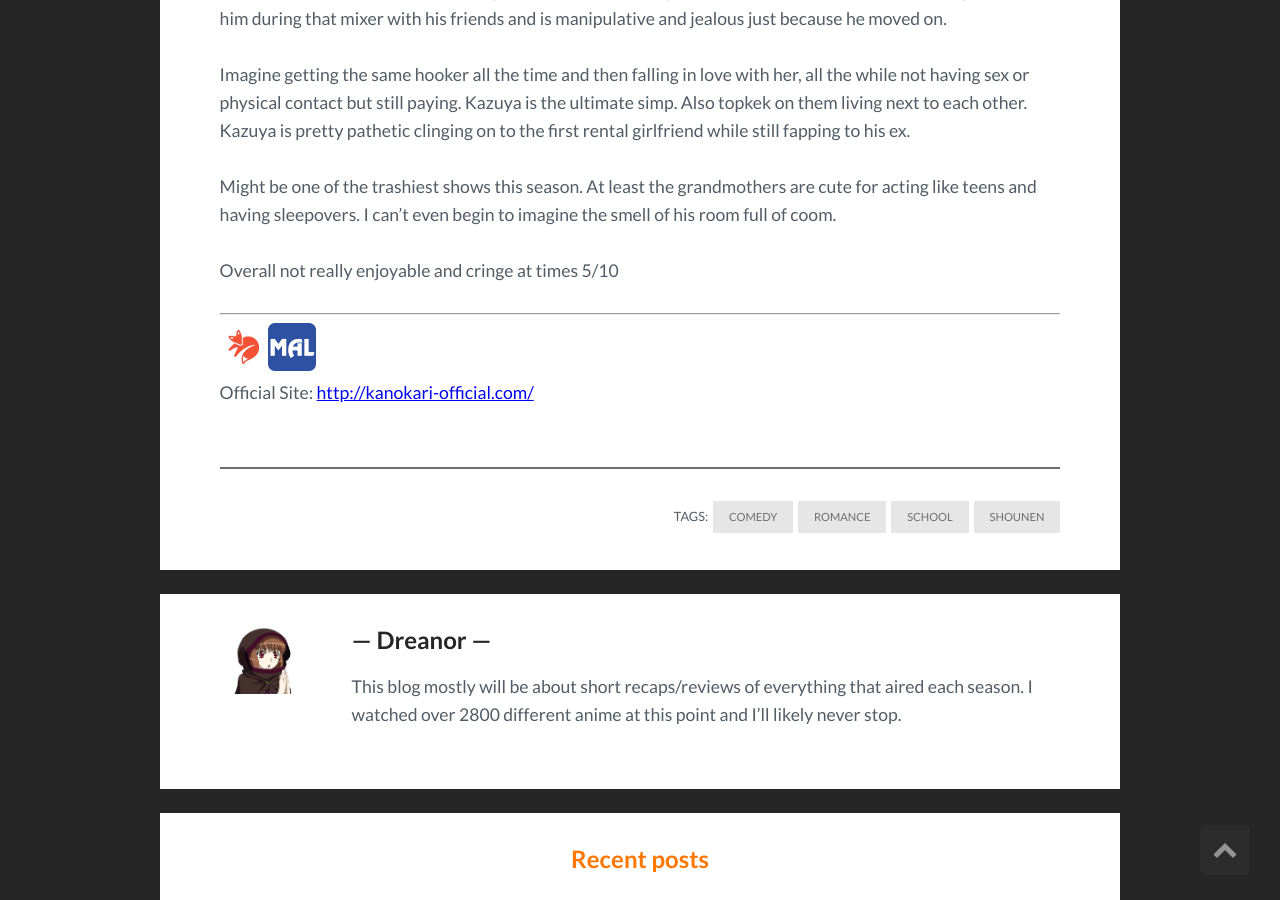
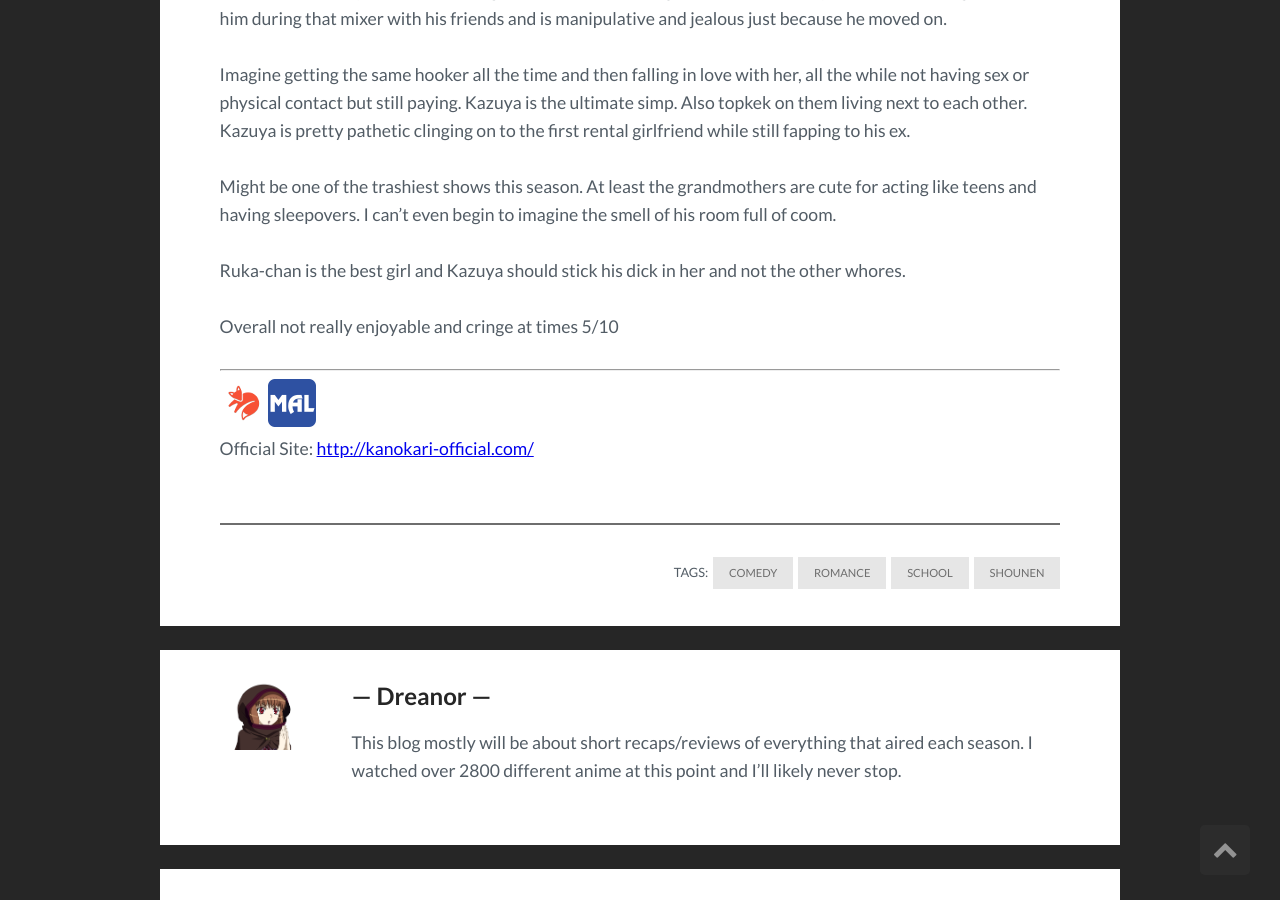
Before and after one commit to DreanorAnime/AnimeReviews, a Jekyll site: the page built from _posts/2020-09-27-kanojo-okarishimasu.md, in a window 1280 px wide and 900 px high, scrolled down 1383 px. Built offline with Jekyll 4.4.1, drawn with Linux system fonts in a browser that asks for light colours; comment, search, counter and statistics services are not loaded.

Commit message:
Update 2020-09-27-kanojo-okarishimasu.md

```diff
--- a/_posts/2020-09-27-kanojo-okarishimasu.md
+++ b/_posts/2020-09-27-kanojo-okarishimasu.md
@@ -19,6 +19,8 @@ Imagine getting the same hooker all the time and then falling in love with her,
 
 Might be one of the trashiest shows this season. At least the grandmothers are cute for acting like teens and having sleepovers. I can't even begin to imagine the smell of his room full of coom.
 
+Ruka-chan is the best girl and Kazuya should stick his dick in her and not the other whores.
+
 Overall not really enjoyable and cringe at times 5/10
 
 ---
```
